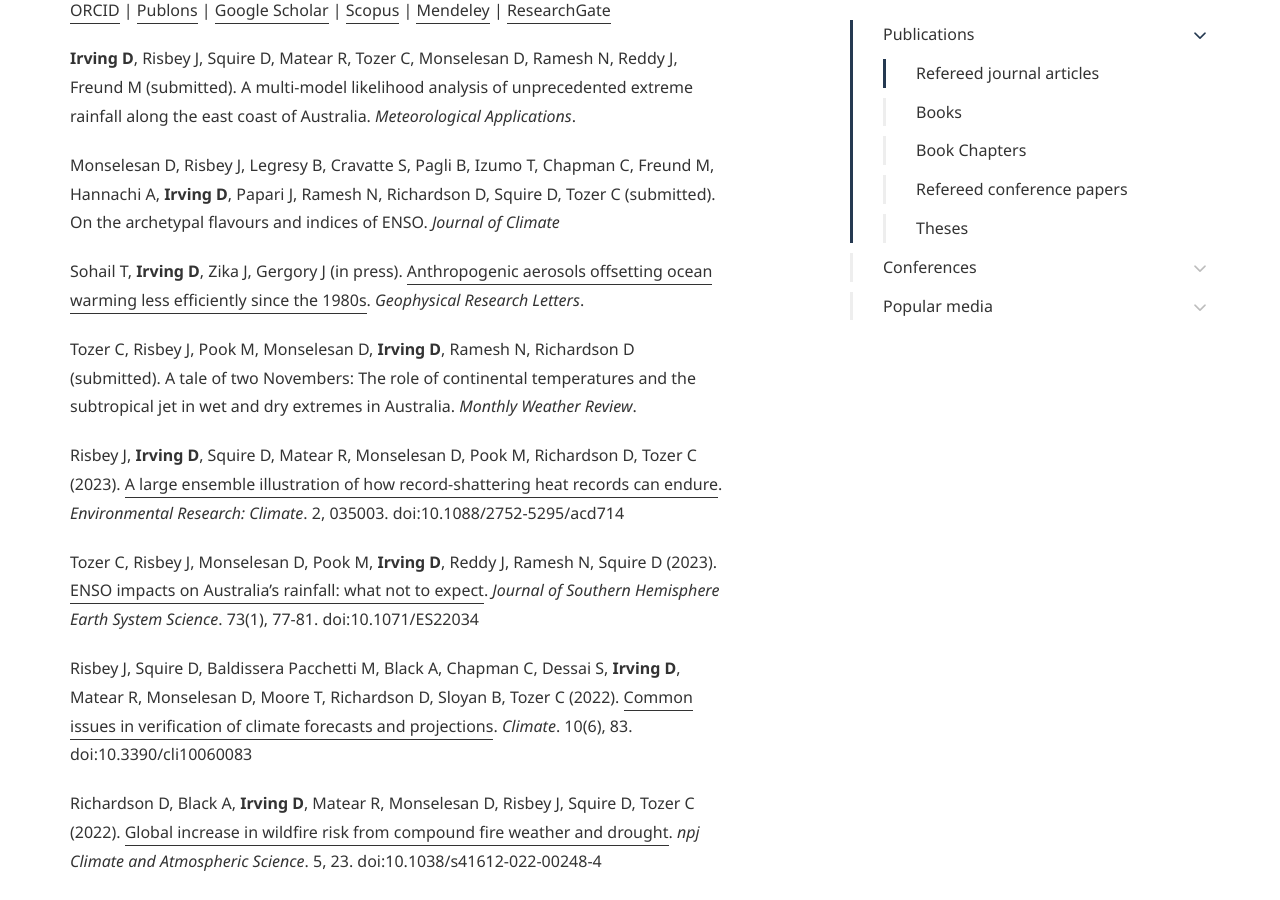
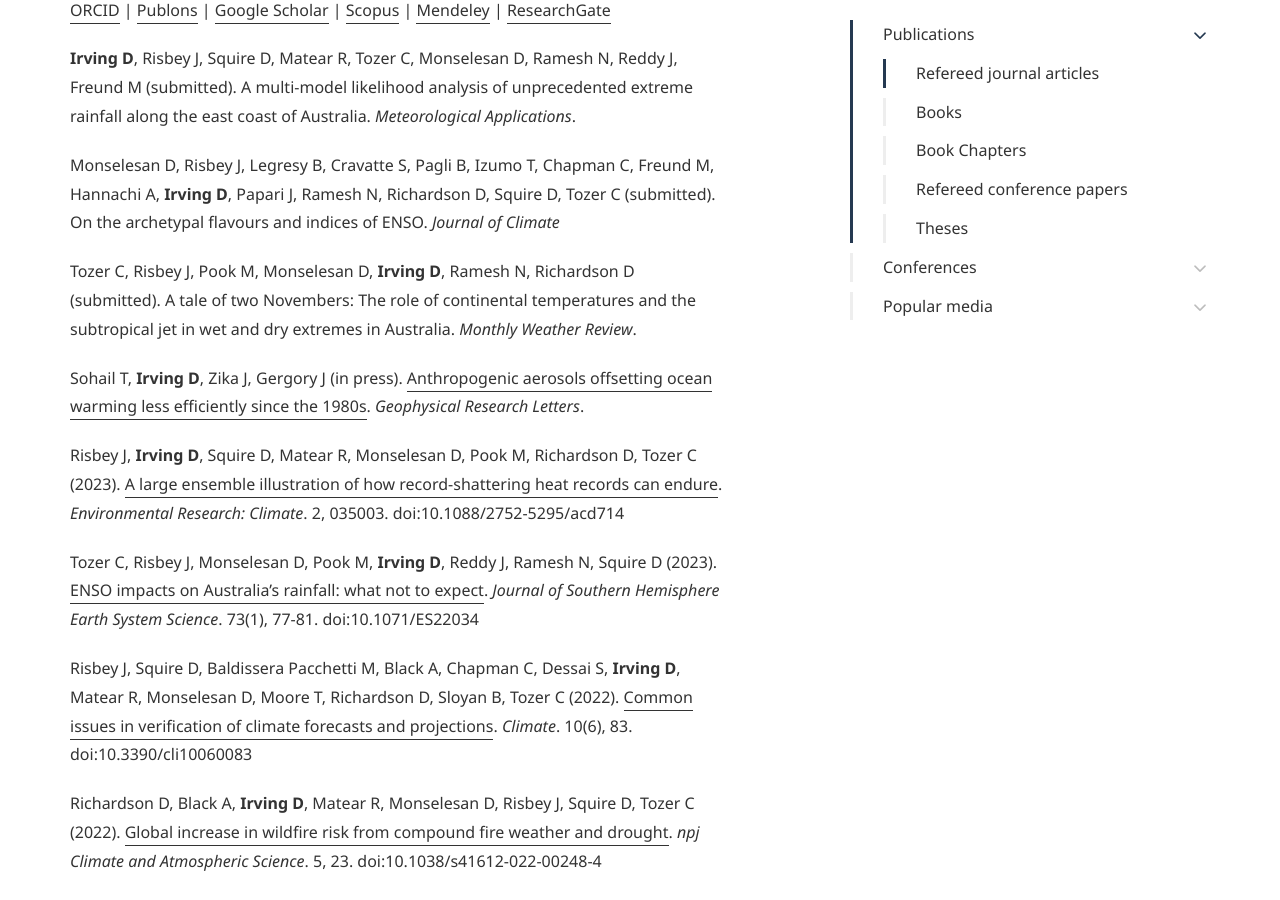
Before and after one commit to DamienIrving/damienirving.github.io, a Jekyll site: the page built from publications.md, in a window 1280 px wide and 900 px high, scrolled down 827 px. Built offline with Jekyll 4.4.1, drawn with Linux system fonts in a browser that asks for light colours; some web fonts are replaced.

```diff
--- a/publications.md
+++ b/publications.md
@@ -32,9 +32,9 @@ page_nav:
 
 Monselesan D, Risbey J, Legresy B, Cravatte S, Pagli B, Izumo T, Chapman C, Freund M, Hannachi A, **Irving D**, Papari J, Ramesh N, Richardson D, Squire D, Tozer C (submitted). On the archetypal flavours and indices of ENSO. *Journal of Climate*
 
+Tozer C, Risbey J, Pook M, Monselesan D, **Irving D**, Ramesh N, Richardson D (submitted). A tale of two Novembers: The role of continental temperatures and the subtropical jet in wet and dry extremes in Australia. *Monthly Weather Review*.
+
 Sohail T, **Irving D**, Zika J, Gergory J (in press). [Anthropogenic aerosols offsetting ocean warming less efficiently since the 1980s](https://doi.org/10.1029/2023GL105374). *Geophysical Research Letters*.
-
-Tozer C, Risbey J, Pook M, Monselesan D, **Irving D**, Ramesh N, Richardson D (submitted). A tale of two Novembers: The role of continental temperatures and the subtropical jet in wet and dry extremes in Australia. *Monthly Weather Review*.
 
 Risbey J, **Irving D**, Squire D, Matear R, Monselesan D, Pook M, Richardson D, Tozer C (2023). [A large ensemble illustration of how record-shattering heat records can endure](https://doi.org/10.1088/2752-5295/acd714). *Environmental Research: Climate*. 2, 035003. doi:10.1088/2752-5295/acd714
 
```
